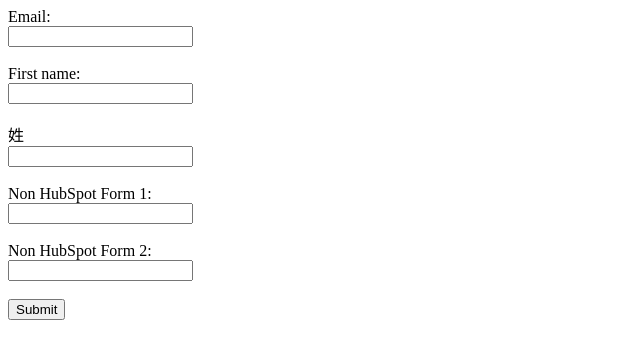
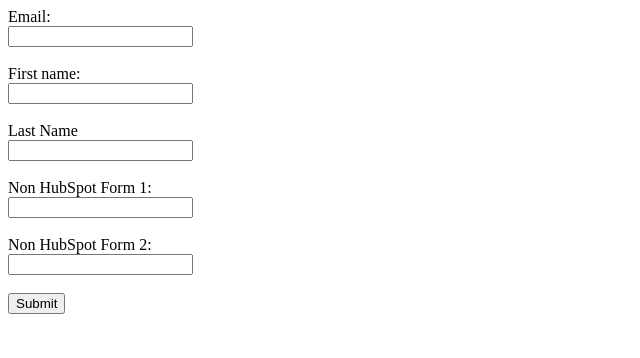
Before and after one commit to yterai/non-hubspot-form, a plain HTML site: page index.html in a window 1280 px wide. Shown: the whole page, without its empty margins (0-640 px from the left). Drawn offline with Linux system fonts and the light colour scheme.

Commit message:
Changed label again

```diff
--- a/index.html
+++ b/index.html
@@ -16,12 +16,12 @@
       <input type="text" name="firstname" /><br /><br />
 
       <!-- 2.field label with contact property name -->
-      <label for="姓">姓</label><br />
-      <input type="text" name="姓" /><br /><br />
+      <label >Last Name</label><br />
+      <input type="text" /><br /><br />
 
       <!-- 3.field label with contact property internal name -->
       <label for="non_hubspot_form_1">Non HubSpot Form 1:</label><br />
-      <input type="text" id="non_hubspot_form_1" name="meh" /><br /><br />
+      <input type="text" name="meh" /><br /><br />
 
       <!-- 4.field name with contact property name -->
       <label >Non HubSpot Form 2:</label><br />
```
